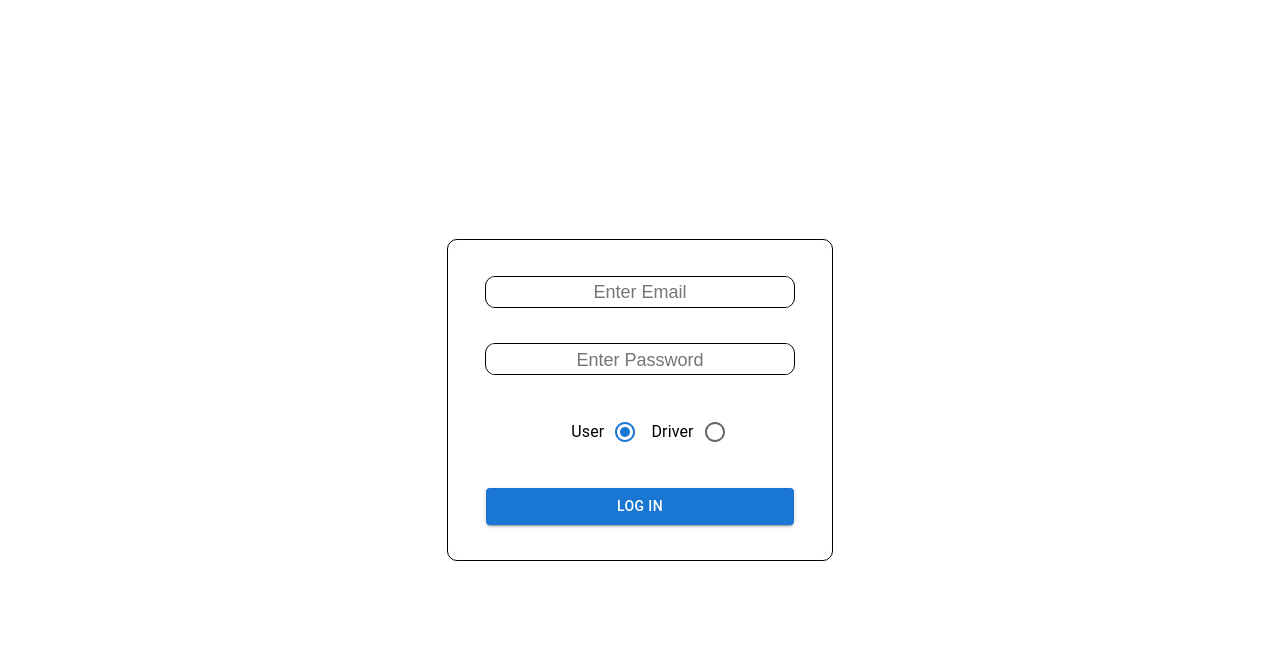
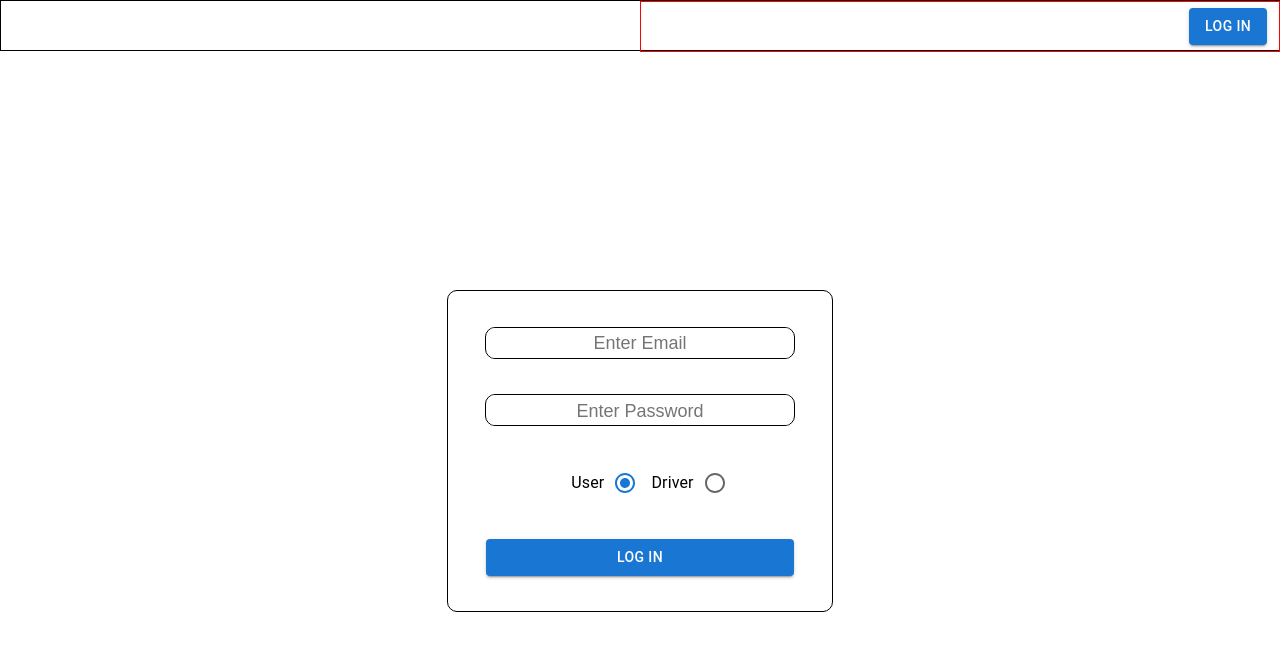
Before and after one commit to Amarjeet9999/Easy-delivery, a React (Create React App) app in the folder frontend/: page /login in a window 1280 px wide. Shown: the top 650 px of the page. Built offline with nearby package versions, Linux system fonts and the light colour scheme.

Commit message:
Navbar Added to Routes

```diff
--- a/frontend/src/Route/Router.jsx
+++ b/frontend/src/Route/Router.jsx
@@ -6,6 +6,7 @@ import { DriverSignUp } from "../Components/Registration/DriverSignUp";
 import { LoginPage } from "../Pages/LoginPage/LoginPage";
 import { PrivateRoute } from "./PrivateRoute";
 import { DriverDash } from "../Pages/DriverDashboard/DriverDash";
+import { NavContainer } from "../Components/Navbar/NavContainer";
 export const Router = () => {
   return (
     <div>
@@ -14,12 +15,15 @@ export const Router = () => {
           <Home />
         </Route>
         <Route path="/vendorSignUp">
+          <NavContainer page="landing" />
           <VendorSignUp />
         </Route>
         <Route path="/driverSignUp">
+          <NavContainer page="landing" />
           <DriverSignUp />
         </Route>
         <Route path="/login">
+          <NavContainer page="landing" />
           <LoginPage />
         </Route>
         <PrivateRoute path="/driverDash">
```
